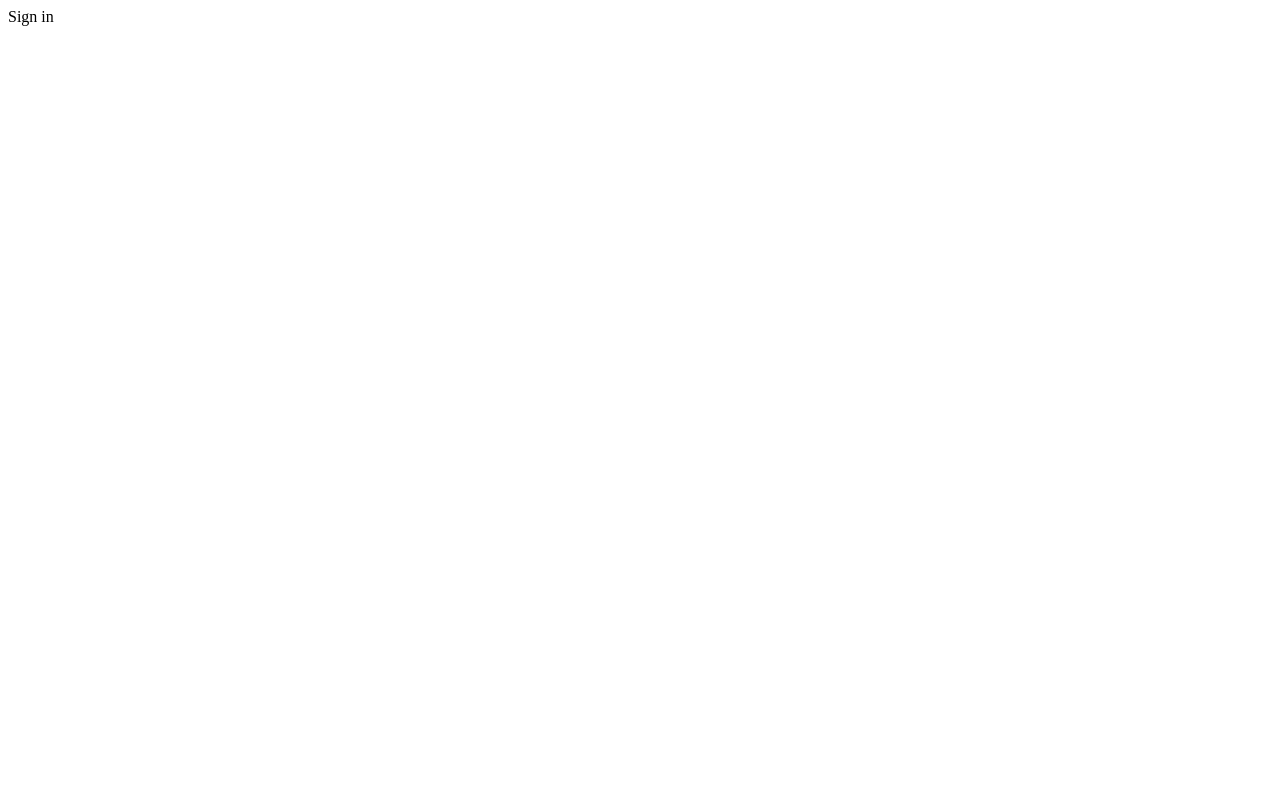
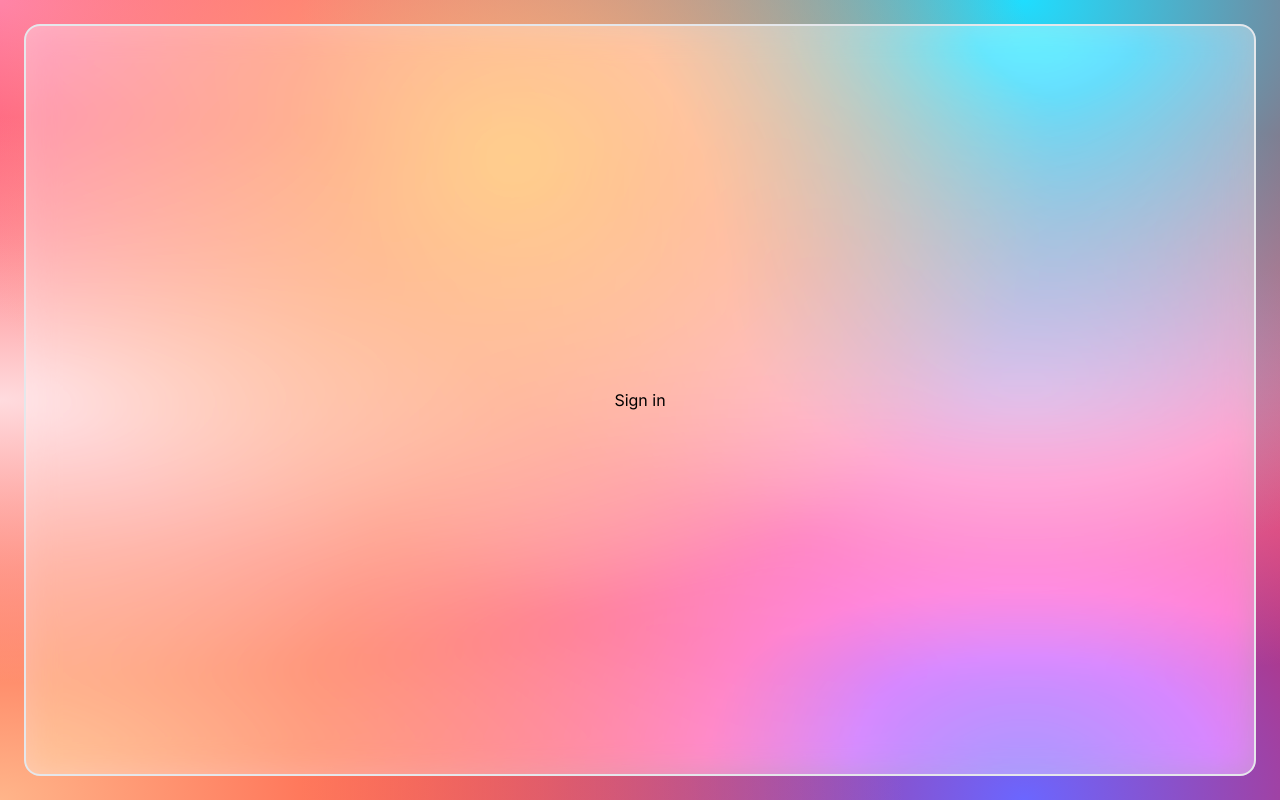
Before and after one commit to blingblingredstar/daily-todo, a Next.js app: page /signin in a window 1280 px wide. Built offline with nearby package versions, Linux system fonts and the light colour scheme.

Commit message:
feat: add root layout

```diff
--- a/app/(auth)/layout.tsx
+++ b/app/(auth)/layout.tsx
@@ -1,12 +1,29 @@
 import { FC, PropsWithChildren } from 'react';
+import '@/styles/global.css';
+import { Inter } from 'next/font/google';
+import GlassPane from '@/components/GlassPane';
+
+const inter = Inter({
+  variable: '--font-inter',
+  subsets: ['latin'],
+});
 
 export const metadata = {
-  title: 'Sign in',
-  description: 'Sign in the app',
+  title: 'Daily todo',
+  description: 'Manage your daily projects',
 };
 
 const Layout: FC<PropsWithChildren> = ({ children }) => {
-  return <div>{children}</div>;
+  return (
+    <html lang="en" className={inter.variable}>
+      <head></head>
+      <body className="h-screen w-screen rainbow-mesh p-6">
+        <GlassPane className="w-full h-full flex items-center justify-center">
+          {children}
+        </GlassPane>
+      </body>
+    </html>
+  );
 };
 
 export default Layout;
--- a/app/(dashboard)/layout.tsx
+++ b/app/(dashboard)/layout.tsx
@@ -1,7 +1,27 @@
 import { FC, PropsWithChildren } from 'react';
+import '@/styles/global.css';
+import { Inter } from 'next/font/google';
+// import Sidebar from '@/components/Sidebar';
+import clsx from 'clsx';
+import GlassPane from '@/components/GlassPane';
+
+const inter = Inter({
+  variable: '--font-inter',
+  subsets: ['latin'],
+});
 
 const Layout: FC<PropsWithChildren> = ({ children }) => {
-  return <div>{children}</div>;
+  return (
+    <html lang="en" className={clsx(inter.variable, 'dark')}>
+      <head />
+      <body className="h-screen w-screen candy-mesh p-6">
+        <GlassPane className="w-full h-full p-6 flex align-center container mx-auto">
+          {/* <Sidebar /> */}
+          <main className="w-full pl-6 h-full">{children}</main>
+        </GlassPane>
+      </body>
+    </html>
+  );
 };
 
 export default Layout;
--- /dev/null
+++ b/components/GlassPane.tsx
@@ -0,0 +1,20 @@
+import { FC, PropsWithChildren } from 'react';
+import clsx from 'clsx';
+
+const GlassPane: FC<PropsWithChildren<{ className?: string }>> = ({
+  className,
+  children,
+}) => {
+  return (
+    <div
+      className={clsx(
+        'glass rounded-2xl border-solid border-2 border-gray-200',
+        className
+      )}
+    >
+      {children}
+    </div>
+  );
+};
+
+export default GlassPane;
```
